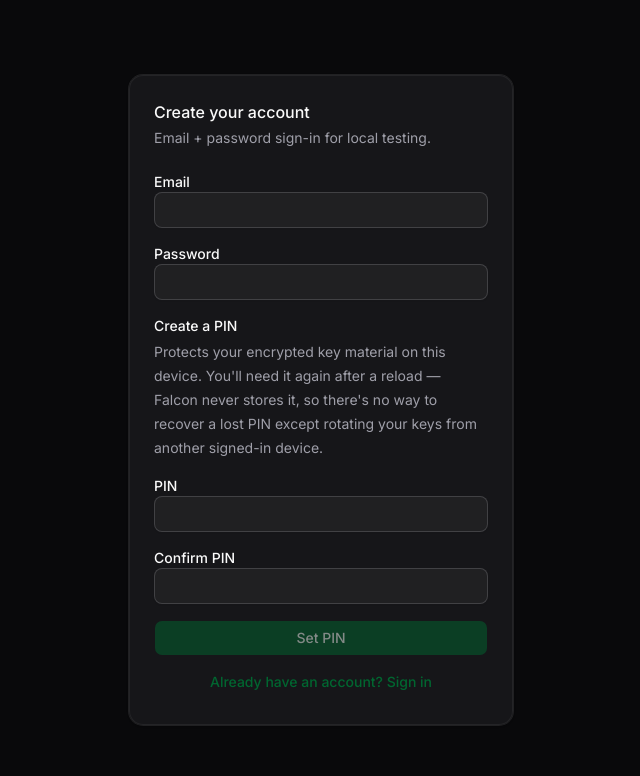
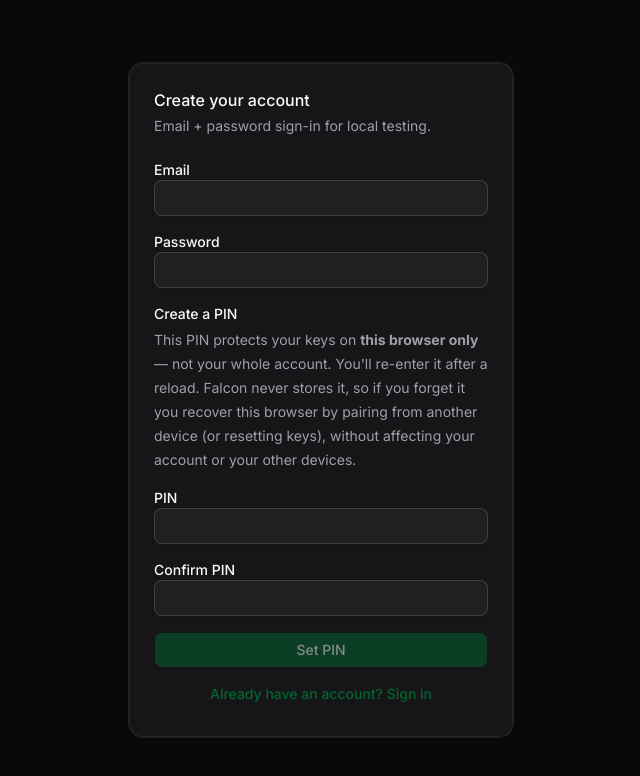
Before and after one commit to trankhacvy/kvy-cli, a Next.js app in the folder packages/web/: page /password in a window 1280 px wide. Shown: the top 776 px of the page, without its empty margins (319-959 px from the left). Built offline with nearby package versions, Linux system fonts and the light colour scheme; no server answers.

Commit message:
feat: AH10 — pin-copy-this-browser-only
Reword PIN setup/unlock copy (and the /password/ post-login titles) to say
the PIN protects this browser only, not the whole account, per
docs/auth-ux-hardening-plan.md item 10.

```diff
--- a/packages/web/src/app/(public)/password/page.tsx
+++ b/packages/web/src/app/(public)/password/page.tsx
@@ -191,8 +191,8 @@ export default function PasswordAuthPage() {
           <CardHeader>
             <CardTitle>
               {status.step.kind === "needs-rotate" || status.step.kind.startsWith("rotate")
-                ? "Set up this device"
-                : "Unlock this device"}
+                ? "Set up this browser"
+                : "Unlock this browser"}
             </CardTitle>
             <CardDescription>Set up or unlock this browser's encrypted key material.</CardDescription>
           </CardHeader>
--- a/packages/web/src/components/auth/pin-setup-form.tsx
+++ b/packages/web/src/components/auth/pin-setup-form.tsx
@@ -41,9 +41,10 @@ export function PinSetupForm({
       <div className="space-y-1">
         <p className="text-sm font-medium">Create a PIN</p>
         <p className="text-sm leading-6 text-muted-foreground">
-          Protects your encrypted key material on this device. You'll need it again after a reload —
-          Falcon never stores it, so there's no way to recover a lost PIN except rotating your keys
-          from another signed-in device.
+          This PIN protects your keys on <strong>this browser only</strong> — not your whole
+          account. You'll re-enter it after a reload. Falcon never stores it, so if you forget it
+          you recover this browser by pairing from another device (or resetting keys), without
+          affecting your account or your other devices.
         </p>
       </div>
       <div className="space-y-2">
--- a/packages/web/src/components/auth/pin-unlock-form.tsx
+++ b/packages/web/src/components/auth/pin-unlock-form.tsx
@@ -35,7 +35,8 @@ export function PinUnlockForm({
       <div className="space-y-1">
         <p className="text-sm font-medium">Enter your PIN</p>
         <p className="text-sm leading-6 text-muted-foreground">
-          Unlocks this browser's encrypted key material for this session.
+          Enter the PIN for <strong>this browser</strong> to unlock its encrypted keys for this
+          session.
         </p>
       </div>
       <div className="space-y-2">
```
Also changed, not shown: 1 other file (tests, documents, lock files or other folders).
